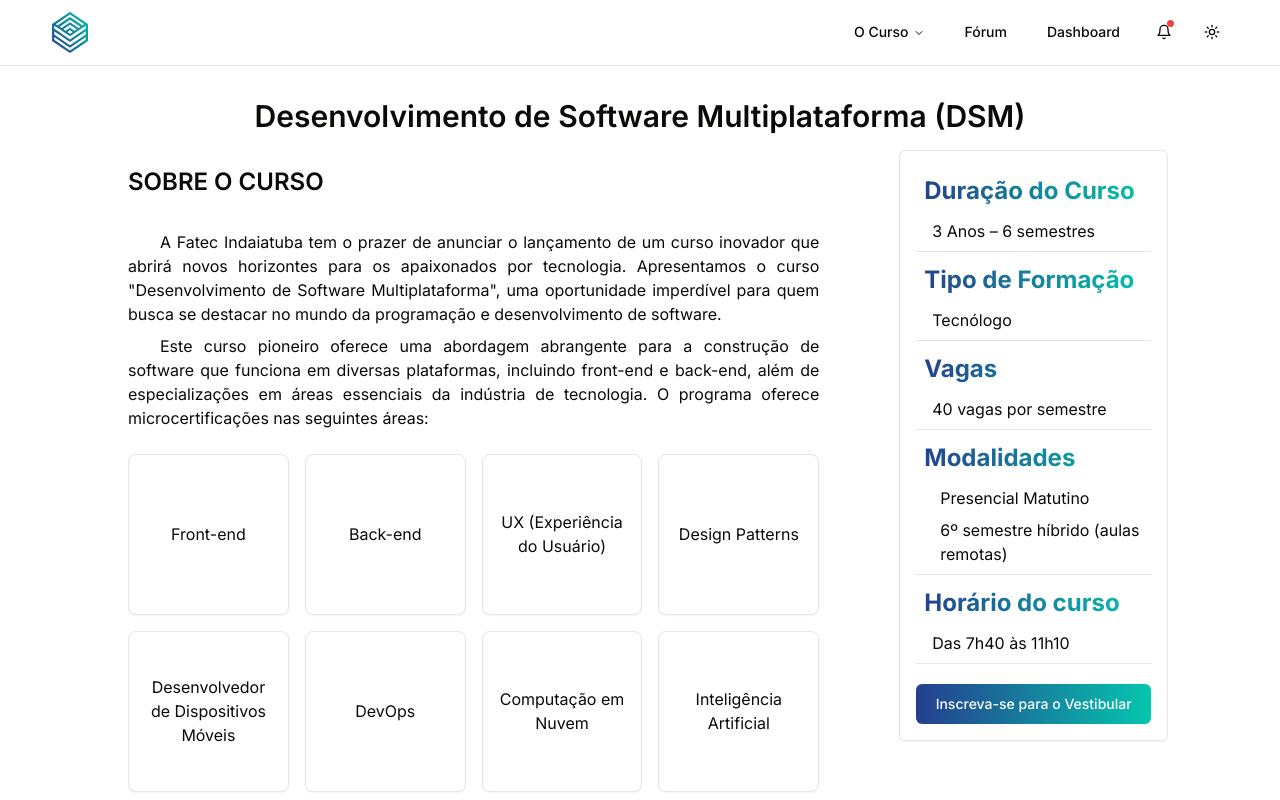
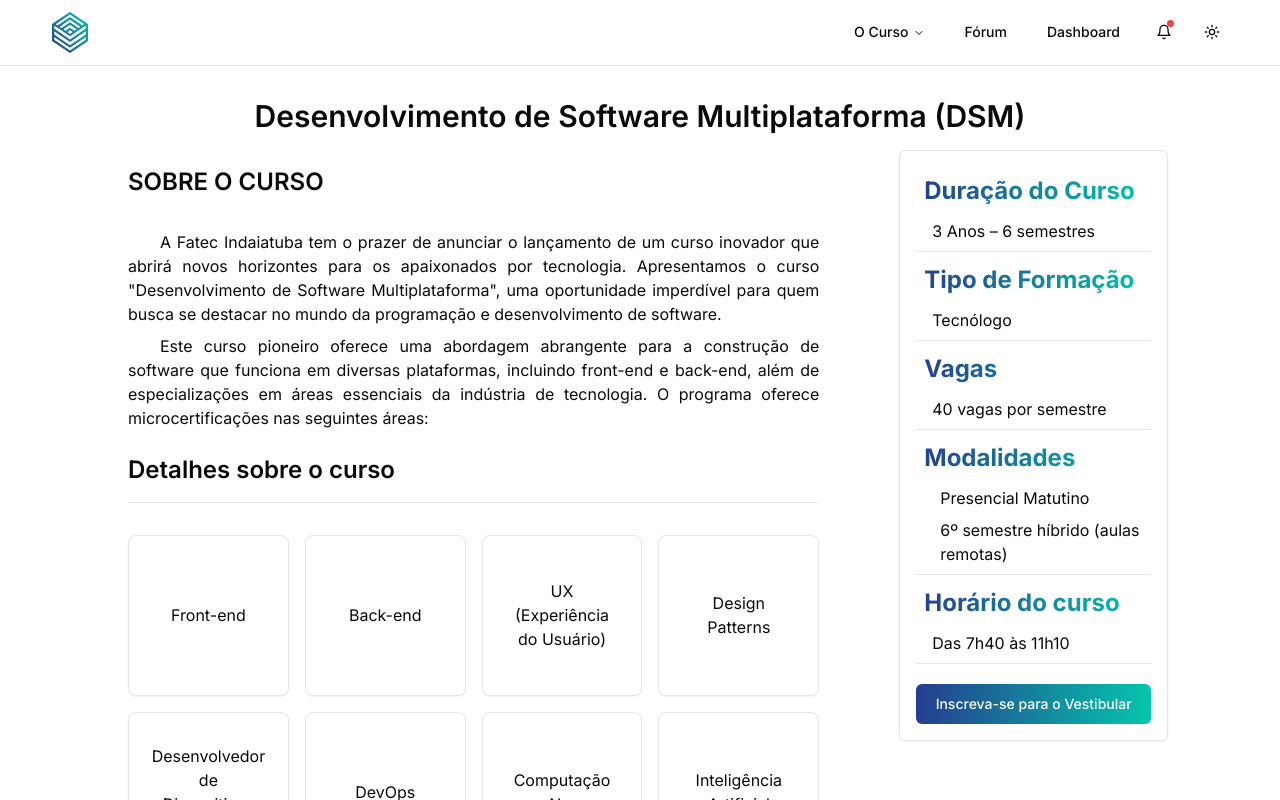
Before and after one commit to GabrielNito/Projeto-Integrador, a React (Vite) app in the folder frontend/: page / in a window 1280 px wide. Shown: the top 800 px of the page. Built offline with nearby package versions, Linux system fonts and the light colour scheme.

Commit message:
fix: change course details

```diff
--- a/frontend/src/Pages/HomePage/HomePage.tsx
+++ b/frontend/src/Pages/HomePage/HomePage.tsx
@@ -11,8 +11,6 @@ export default function Home() {
     <>
       <Navbar />
 
-      {/* <LinksSection /> */}
-
       <ContentHomePage />
     </>
   );
--- a/frontend/src/components/HomePage/CardInformacoesCurso.tsx
+++ b/frontend/src/components/HomePage/CardInformacoesCurso.tsx
@@ -1,3 +1,4 @@
+import { Link } from "react-router-dom";
 import { Button } from "../ui/button";
 import { Card } from "../ui/card";
 import { Separator } from "../ui/separator";
@@ -58,8 +59,10 @@ export default function CardInformacoesCurso() {
           details={info.details}
         />
       ))}
-      <Button className="mt-4 w-full bg-gradient-to-r text-white">
-        Inscreva-se para o Vestibular
+      <Button className="mt-4 w-full bg-gradient-to-r text-white" asChild>
+        <Link to="https://vestibularfatec.com.br/" target="_blank">
+          Inscreva-se para o Vestibular
+        </Link>
       </Button>
     </Card>
   );
--- /dev/null
+++ b/frontend/src/components/HomePage/ContentCards.tsx
@@ -0,0 +1,95 @@
+import { useState } from "react";
+import { Card } from "@/components/ui/card";
+import { motion, AnimatePresence } from "framer-motion";
+import { Separator } from "../ui/separator";
+
+const dialogsData = [
+  {
+    title: "Front-end",
+    description:
+      "Aprenda a criar interfaces de usuário atraentes e funcionais para aplicativos e sites.",
+  },
+  {
+    title: "Back-end",
+    description:
+      "Desenvolva habilidades para criar servidores, bancos de dados e lógica de negócios que impulsionam aplicativos.",
+  },
+  {
+    title: "UX (Experiência do Usuário)",
+    description:
+      "Domine a arte de criar experiências digitais intuitivas e agradáveis para os usuários.",
+  },
+  {
+    title: "Design Patterns",
+    description:
+      "Aprenda a aplicar padrões de design de software comprovados para criar código mais eficiente e sustentável.",
+  },
+  {
+    title: "Desenvolvedor de Dispositivos Móveis",
+    description:
+      "Explore o mundo da criação de aplicativos móveis para Android e iOS.",
+  },
+  {
+    title: "DevOps",
+    description:
+      "Descubra como otimizar o desenvolvimento e a entrega de software por meio da integração contínua e entrega contínua.",
+  },
+  {
+    title: "Computação em Nuvem",
+    description:
+      "Domine os conceitos e práticas da computação em nuvem, uma das tecnologias mais demandadas no mercado.",
+  },
+  {
+    title: "Inteligência Artificial",
+    description:
+      "Aprofunde-se no campo da IA e aprenda a criar sistemas inteligentes e algoritmos de aprendizado de máquina.",
+  },
+];
+
+const MotionCard = motion(Card);
+
+export default function ContentCards() {
+  const [description, setDescription] = useState<string | null>(null);
+
+  return (
+    <section className="flex flex-col gap-4">
+      <h1 className="text-2xl font-semibold">Detalhes sobre o curso</h1>
+      <div className="flex flex-col gap-8">
+        <AnimatePresence mode="wait">
+          {description && (
+            <motion.div
+              key={description}
+              initial={{ opacity: 0, y: 20 }}
+              animate={{ opacity: 1, y: 0 }}
+              exit={{ opacity: 0, y: -20 }}
+              transition={{ duration: 0.3 }}
+              className="px-8 pt-4 text-xl"
+            >
+              {description}
+            </motion.div>
+          )}
+        </AnimatePresence>
+
+        <Separator orientation="horizontal" />
+
+        <div className="grid grid-cols-2 lg:grid-cols-4 gap-4">
+          {dialogsData.map((card) => (
+            <MotionCard
+              key={card.title}
+              className="aspect-square flex justify-center items-center p-6 cursor-pointer"
+              onClick={() => setDescription(card.description)}
+              whileHover={{
+                scale: 1.025,
+                borderColor: "rgba(255,255,255,.5)",
+                transition: { duration: 0.2 },
+              }}
+              whileTap={{ scale: 1 }}
+            >
+              <p className="text-center text-wrap">{card.title}</p>
+            </MotionCard>
+          ))}
+        </div>
+      </div>
+    </section>
+  );
+}
--- a/frontend/src/components/HomePage/ContentHomePage.tsx
+++ b/frontend/src/components/HomePage/ContentHomePage.tsx
@@ -1,6 +1,6 @@
 import { ReactNode } from "react";
 import CardInformacoesCurso from "./CardInformacoesCurso";
-import DialogCollections from "./DialogCollections";
+import ContentCards from "./ContentCards";
 
 interface IChildrenProps {
   children: ReactNode;
@@ -42,7 +42,7 @@ export default function ContentHomePage() {
                 </Paragraph>
               </div>
 
-              <DialogCollections />
+              <ContentCards />
 
               <div className="w-full text-justify">
                 <Paragraph>
--- a/frontend/src/components/HomePage/DialogCollections.tsx
+++ /dev/null
@@ -1,92 +0,0 @@
-import { Card } from "../ui/card";
-import {
-  Dialog,
-  DialogHeader,
-  DialogTitle,
-  DialogTrigger,
-  DialogContent,
-  DialogDescription,
-} from "../ui/dialog";
-
-interface IDialogData {
-  title: string;
-  description: string;
-}
-
-const dialogsData = [
-  {
-    title: "Front-end",
-    description:
-      "Aprenda a criar interfaces de usuário atraentes e funcionais para aplicativos e sites.",
-  },
-  {
-    title: "Back-end",
-    description:
-      "Desenvolva habilidades para criar servidores, bancos de dados e lógica de negócios que impulsionam aplicativos.",
-  },
-  {
-    title: "UX (Experiência do Usuário)",
-    description:
-      "Domine a arte de criar experiências digitais intuitivas e agradáveis para os usuários.",
-  },
-  {
-    title: "Design Patterns",
-    description:
-      "Aprenda a aplicar padrões de design de software comprovados para criar código mais eficiente e sustentável.",
-  },
-  {
-    title: "Desenvolvedor de Dispositivos Móveis",
-    description:
-      "Explore o mundo da criação de aplicativos móveis para Android e iOS.",
-  },
-  {
-    title: "DevOps",
-    description:
-      "Descubra como otimizar o desenvolvimento e a entrega de software por meio da integração contínua e entrega contínua.",
-  },
-  {
-    title: "Computação em Nuvem",
-    description:
-      "Domine os conceitos e práticas da computação em nuvem, uma das tecnologias mais demandadas no mercado.",
-  },
-  {
-    title: "Inteligência Artificial",
-    description:
-      "Aprofunde-se no campo da IA e aprenda a criar sistemas inteligentes e algoritmos de aprendizado de máquina.",
-  },
-];
-
-function DialogItem({ title, description }: IDialogData) {
-  return (
-    <Dialog>
-      <DialogTrigger>
-        <Card className="aspect-square flex justify-center items-center p-4">
-          <h1 className="text-bold">{title}</h1>
-        </Card>
-      </DialogTrigger>
-      {/* <DialogTrigger className="p-4 border-4 dark:hover:bg-slate-900 hover:bg-slate-200 m-2 flex-shrink-0 text-center">
-                {title}
-            </DialogTrigger> */}
-      <DialogContent>
-        <DialogHeader>
-          <DialogTitle>{title}</DialogTitle>
-        </DialogHeader>
-        <DialogDescription>{description}</DialogDescription>
-      </DialogContent>
-    </Dialog>
-  );
-}
-
-export default function DialogCollections() {
-  return (
-    <div className="grid grid-cols-2 lg:grid-cols-4 gap-2 lg:gap-4 w-full">
-      {dialogsData.map((dialog) => (
-        <DialogItem
-          key={dialog.title}
-          title={dialog.title}
-          description={dialog.description}
-        />
-      ))}
-    </div>
-  );
-}
```
